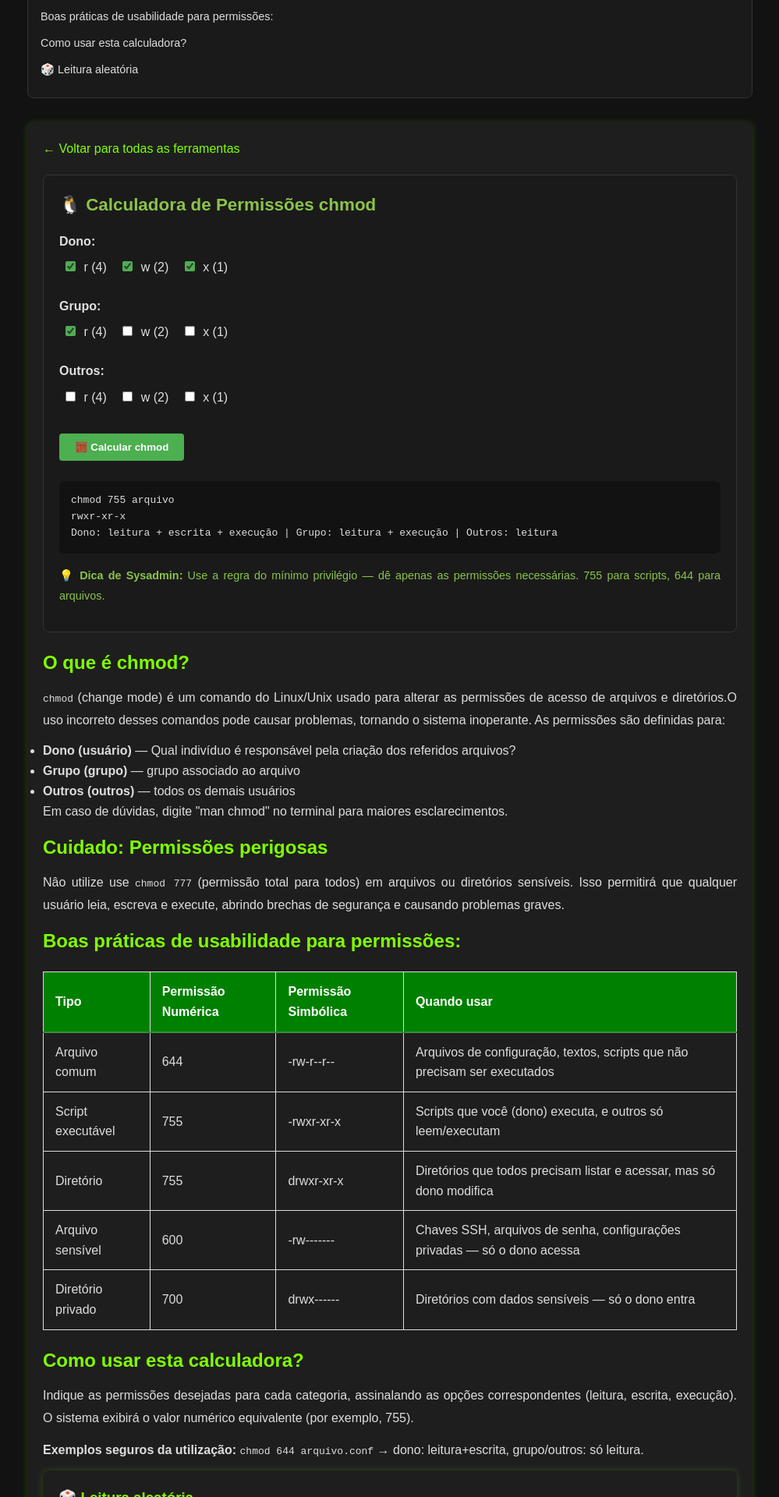
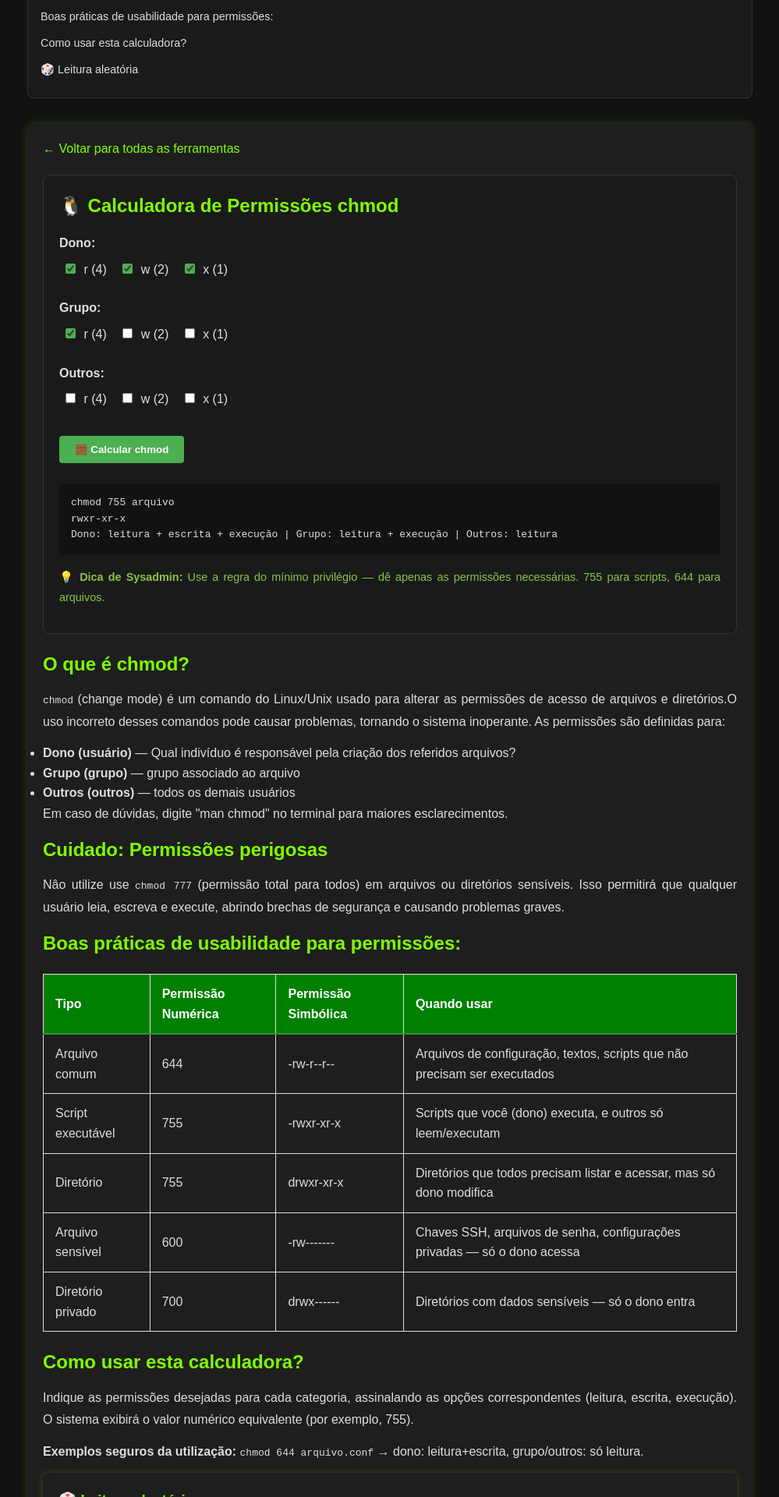
Before and after one commit to Piolinux/piolinux-site, a Jekyll site: the page built from _pages/tools/calculadora-de-permissoes-chmod-online.html, in a window 1280 px wide. Shown: the part 339-2259 px from the top of the page at 78% size, without its empty margins (140-1139 px from the left). Built offline with Jekyll 4.4.1, drawn with Linux system fonts in a browser that asks for light colours.

Commit message:
Update calculadora-de-permissoes-chmod-online.html

```diff
--- a/_pages/tools/calculadora-de-permissoes-chmod-online.html
+++ b/_pages/tools/calculadora-de-permissoes-chmod-online.html
@@ -22,7 +22,7 @@ tags: [chmod, linux, unix, permissao, sysadmin, terminal, arquivo, estudante]
 
 <!-- ============= 🔢 CALCULADORA DE PERMISSÕES CHMOD ============= -->
 <div class="tool-container" id="chmod-calculator" style="background: #1a1a1a; padding: 20px; border-radius: 8px; border: 1px solid #333; margin: 20px 0;">
-  <h2 class="tool-title" style="color: #8bc34a; margin-top: 0; font-size: 1.4em;">🐧 Calculadora de Permissões chmod</h2>
+  <h2>🐧 Calculadora de Permissões chmod</h2>
 
   <div style="margin: 16px 0;">
     <div style="margin-bottom: 16px;">
```
